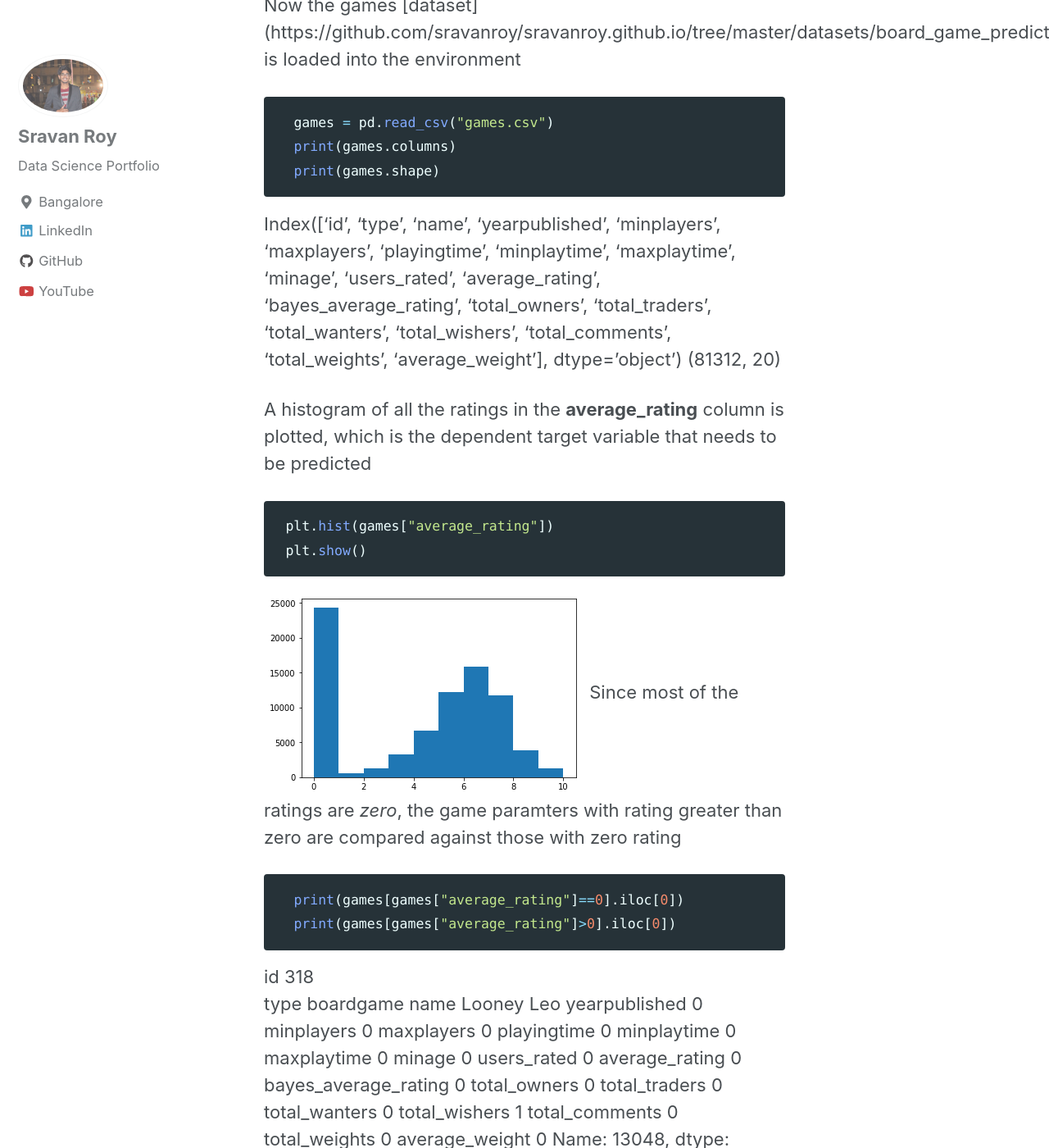
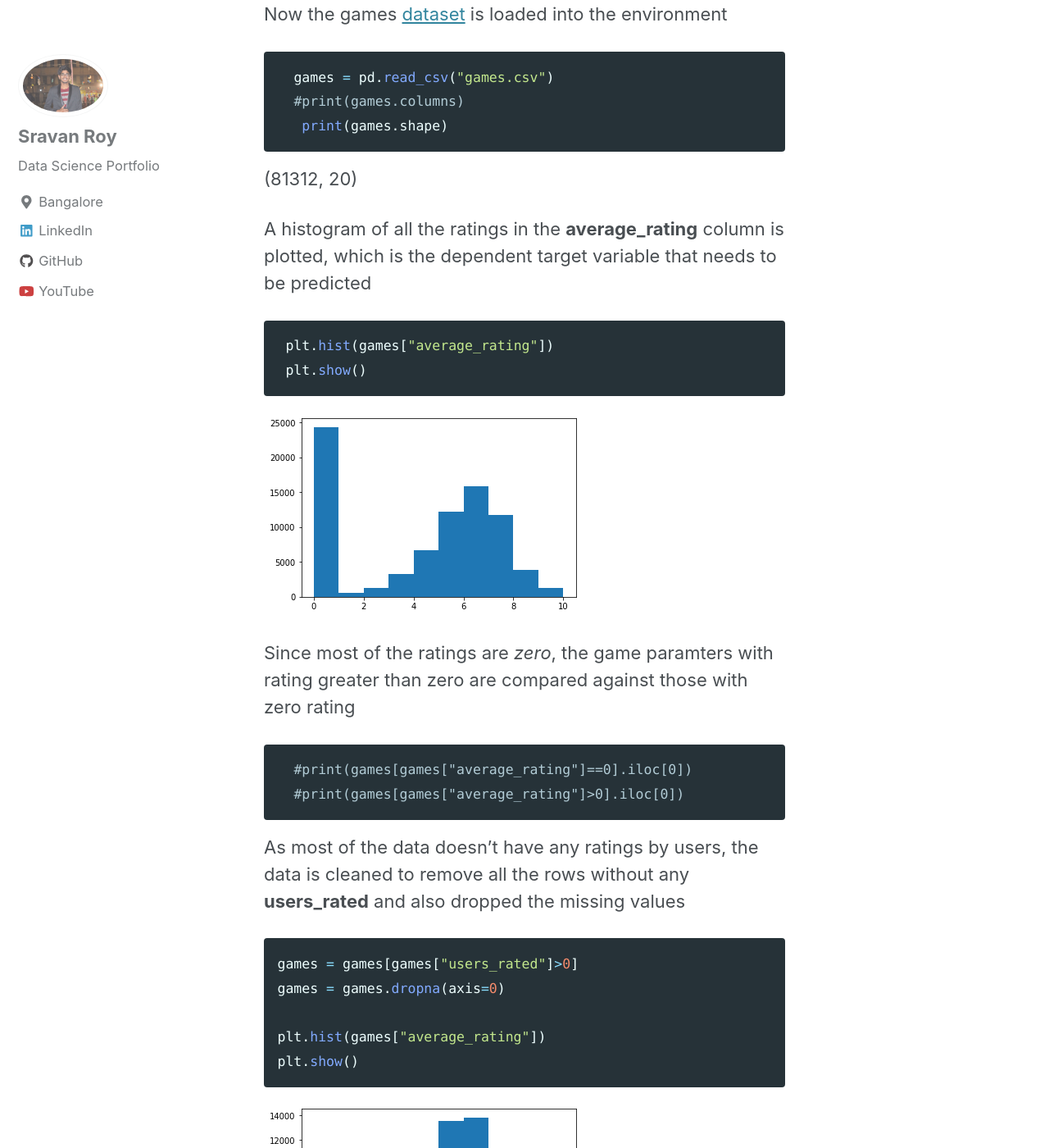
Before and after one commit to sravanroy/sravanroy.github.io, a Jekyll site: the page built from _posts/2018-12-29-Board_Game_Review_Prediction.md, in a window 1280 px wide and 1400 px high, scrolled down 1862 px. Shown: the whole window at 82% size. Built offline with Jekyll 4.4.1, drawn with Linux system fonts in a browser that asks for light colours; cached includes are drawn as plain includes; nearby versions of some CDN libraries; some of the changed text lies outside the part shown.

Commit message:
Update 2018-12-29-Board_Game_Review_Prediction.md

````diff
--- a/_posts/2018-12-29-Board_Game_Review_Prediction.md
+++ b/_posts/2018-12-29-Board_Game_Review_Prediction.md
@@ -12,7 +12,7 @@ mathjax: "true"
 ----
 * A [dataset](https://github.com/sravanroy/sravanroy.github.io/tree/master/datasets/board_game_predictor/games.csv) of over 80,000 games is used to train both a linear regressor and a random forest regressor
 + Reviews for a game are then predicted based on significant board game parameters
-_ The models were implemented in Python Jupyter notebook
+* The models were implemented in Python Jupyter notebook
 
 The required packages are imported into the notebook as shown-
 ```python
@@ -26,18 +26,13 @@ The required packages are imported into the notebook as shown-
   import seaborn as sns
   from sklearn.model_selection import train_test_split
 ```
-Now the games [dataset] (https://github.com/sravanroy/sravanroy.github.io/tree/master/datasets/board_game_predictor/games.csv) is loaded into the environment
+Now the games [dataset](https://github.com/sravanroy/sravanroy.github.io/tree/master/datasets/board_game_predictor/games.csv) is loaded into the environment
 ```python
   games = pd.read_csv("games.csv")
-  print(games.columns)
-  print(games.shape)
+  #print(games.columns)
+   print(games.shape)
 ```
- Index(['id', 'type', 'name', 'yearpublished', 'minplayers', 'maxplayers',
-       'playingtime', 'minplaytime', 'maxplaytime', 'minage', 'users_rated',
-       'average_rating', 'bayes_average_rating', 'total_owners',
-       'total_traders', 'total_wanters', 'total_wishers', 'total_comments',
-       'total_weights', 'average_weight'],
-      dtype='object')
+
 (81312, 20)
 
 A histogram of all the ratings in the **average_rating** column is plotted, which is the dependent target variable that needs to be predicted
@@ -46,54 +41,13 @@ A histogram of all the ratings in the **average_rating** column is plotted, whic
  plt.show()
 ```
 ![alt]({{ site.url }}{{ site.baseurl }}/images/board_game/hist1.png)
+
+
 Since most of the ratings are *zero*, the game paramters with rating greater than zero are compared against those with zero rating
 ```python
-  print(games[games["average_rating"]==0].iloc[0])
-  print(games[games["average_rating"]>0].iloc[0])
+  #print(games[games["average_rating"]==0].iloc[0])
+  #print(games[games["average_rating"]>0].iloc[0])
 ```
-id                             318
-type                     boardgame
-name                    Looney Leo
-yearpublished                    0
-minplayers                       0
-maxplayers                       0
-playingtime                      0
-minplaytime                      0
-maxplaytime                      0
-minage                           0
-users_rated                      0
-average_rating                   0
-bayes_average_rating             0
-total_owners                     0
-total_traders                    0
-total_wanters                    0
-total_wishers                    1
-total_comments                   0
-total_weights                    0
-average_weight                   0
-Name: 13048, dtype: object
----
-id                                  12333
-type                            boardgame
-name                    Twilight Struggle
-yearpublished                        2005
-minplayers                              2
-maxplayers                              2
-playingtime                           180
-minplaytime                           180
-maxplaytime                           180
-minage                                 13
-users_rated                         20113
-average_rating                    8.33774
-bayes_average_rating              8.22186
-total_owners                        26647
-total_traders                         372
-total_wanters                        1219
-total_wishers                        5865
-total_comments                       5347
-total_weights                        2562
-average_weight                     3.4785
-Name: 0, dtype: object
 
 As most of the data doesn't have any ratings by users, the data is cleaned to remove all the rows without any **users_rated** and also dropped the missing values
 ```python
@@ -104,6 +58,7 @@ plt.hist(games["average_rating"])
 plt.show()
 ```
 ![alt]({{ site.url }}{{ site.baseurl }}/images/board_game/hist2.png)
+
 Correlation between the game parameters are used for training the models on only key parameters to prevent overfitting
 ```python
 corrmat = games.corr()
````
